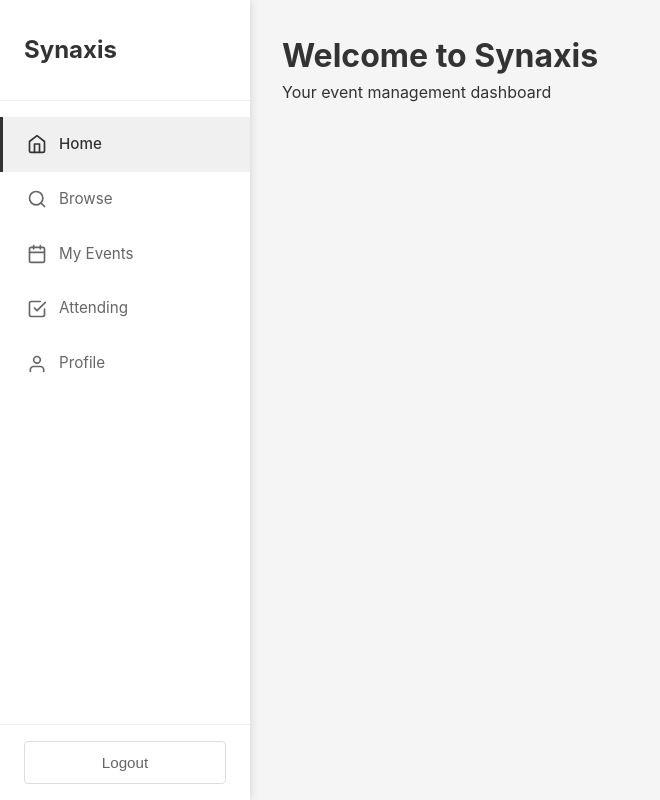
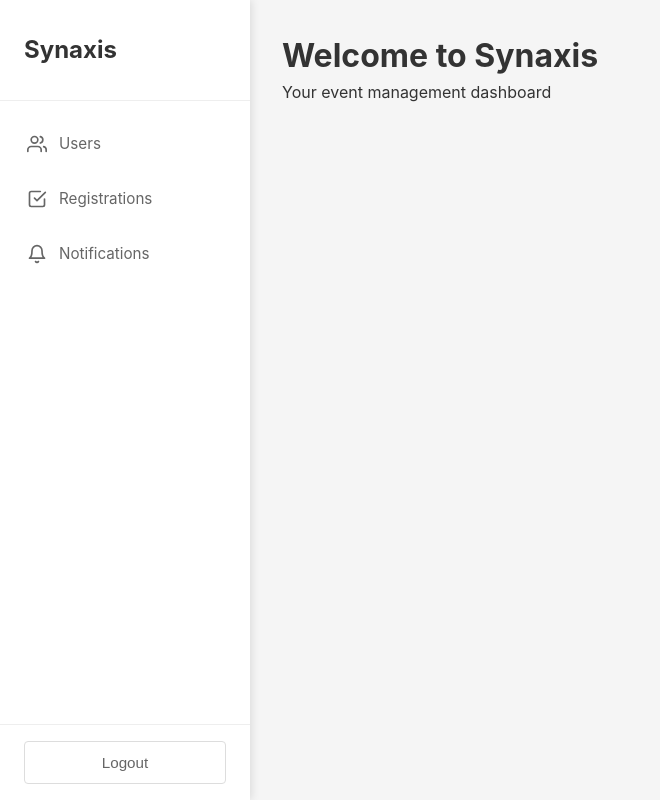
Before and after one commit to sdi2200246/Synaxis, a React (Vite) app in the folder frontend/: page /home in a window 1280 px wide. Shown: the whole page, without its empty margins (0-660 px from the left). Built offline with nearby package versions, Linux system fonts and the light colour scheme; sample sign-in values are in the browser's storage.

Commit message:
feat:Add role-based UI, token parsing, and JSON tags to auth structs

```diff
--- a/frontend/src/components/layout/Sidebar.tsx
+++ b/frontend/src/components/layout/Sidebar.tsx
@@ -1,10 +1,9 @@
-// frontend/src/components/layout/Sidebar.tsx
 import { NavLink, useNavigate } from 'react-router-dom'
-import { FiHome, FiSearch, FiCalendar, FiCheckSquare, FiUser } from 'react-icons/fi'
+import { FiHome, FiSearch, FiCalendar, FiCheckSquare, FiUser, FiUsers, FiBell } from 'react-icons/fi'
 import { useAuth } from '../../context/AuthContext'
 
 export function Sidebar() {
-  const { logout } = useAuth()
+  const { logout, userRole } = useAuth()
   const navigate = useNavigate()
 
   function handleLogout() {
@@ -19,6 +18,23 @@ export function Sidebar() {
       </div>
 
       <nav className="sidebar-nav">
+        {userRole == 'admin' ? (
+          <>
+            <NavLink to="/admin/users" className="sidebar-link">
+              <FiUsers size={20} />
+              <span>Users</span>
+            </NavLink>
+            <NavLink to="/admin/registrations" className="sidebar-link">
+              <FiCheckSquare size={20} />
+              <span>Registrations</span>
+            </NavLink>
+            <NavLink to="/admin/notifications" className="sidebar-link">
+              <FiBell size={20} />
+              <span>Notifications</span>
+            </NavLink>
+          </>
+        ) : (
+          <>
             <NavLink to="/home" className="sidebar-link">
               <FiHome size={20} />
               <span>Home</span>
@@ -39,6 +55,8 @@ export function Sidebar() {
               <FiUser size={20} />
               <span>Profile</span>
             </NavLink>
+          </>
+        )}
       </nav>
 
       <div className="sidebar-footer">
--- a/frontend/src/context/AuthContext.tsx
+++ b/frontend/src/context/AuthContext.tsx
@@ -7,9 +7,18 @@ interface AuthContextType {
   token: string | null
   isAuthenticated: boolean
   isLoading: boolean
+  userRole : "admin" | "user" | null,
+  userId : string|null,
   login: (credentials: LoginCredentials) => Promise<void>
   register: (payload: RegisterPayload) => Promise<void>
   logout: () => void
+}
+
+interface TokenClaims {
+  user_id: string
+  role: "admin" | "user" | null
+  exp: number
+  iat: number
 }
 
 const AuthContext = createContext<AuthContextType | null>(null)
@@ -30,6 +39,9 @@ export function AuthProvider({ children }: { children: ReactNode }) {
   async function login(credentials: LoginCredentials) {
     const newToken = await apiLogin(credentials)
     localStorage.setItem('token', newToken)
+    const claims = parseToken(newToken);
+    console.log(claims?.role)
+
     setToken(newToken)
   }
 
@@ -43,12 +55,25 @@ export function AuthProvider({ children }: { children: ReactNode }) {
     setToken(null)
   }
 
+  function parseToken(token: string): TokenClaims | null {
+    try {
+      const payload = token.split('.')[1]
+      return JSON.parse(atob(payload))
+    } catch {
+      return null
+    }
+  }
+
+  const claims = token ? parseToken(token) : null
+
   return (
     <AuthContext.Provider
       value={{
         token,
         isAuthenticated: !!token,
         isLoading,
+        userRole: claims?.role ?? null,
+        userId: claims?.user_id ?? null,
         login,
         register,
         logout,
```
Also changed, not shown: 1 other file (tests, documents, lock files or other folders). Lines whose indentation alone changed are shown as unchanged.
